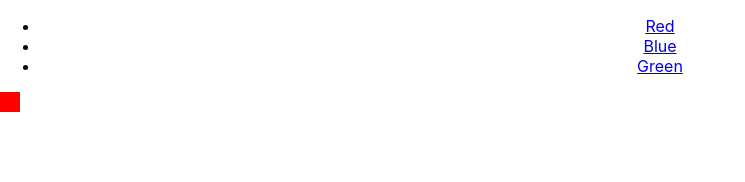
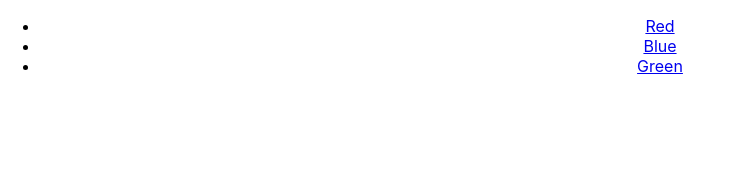
Before and after one commit to LuminosoInsight/lumicolors, a React (Create React App) app: page / in a window 1280 px wide. Shown: the top 182 px of the page, without its empty margins (0-745 px from the left). Built offline with nearby package versions, Linux system fonts and the light colour scheme.

Commit message:
Display a colored box using the supplied query param

```diff
--- a/package.json
+++ b/package.json
@@ -3,6 +3,7 @@
   "version": "0.1.0",
   "private": true,
   "dependencies": {
+    "query-string": "^6.2.0",
     "react": "^16.6.3",
     "react-dom": "^16.6.3",
     "react-router-dom": "^4.3.1",
--- a/src/Colors.js
+++ b/src/Colors.js
@@ -1,13 +1,23 @@
 import React, { Component } from "react";
+import queryString from "query-string";
 
 class Colors extends Component {
   render() {
+    let params = queryString.parse(this.props.location.search);
     const styles = {
-      width: "20px",
+      display: "inline-block",
       height: "20px",
-      backgroundColor: "red"
+      color: "white",
+      padding: "0.5rem",
+      backgroundColor: params.color
     };
-    return <div style={styles} />;
+    return (
+      <div>
+        <p>
+          <span style={styles}>{params.color}</span>
+        </p>
+      </div>
+    );
   }
 }
 
```
Also changed, not shown: 1 other file (tests, documents, lock files or other folders).
